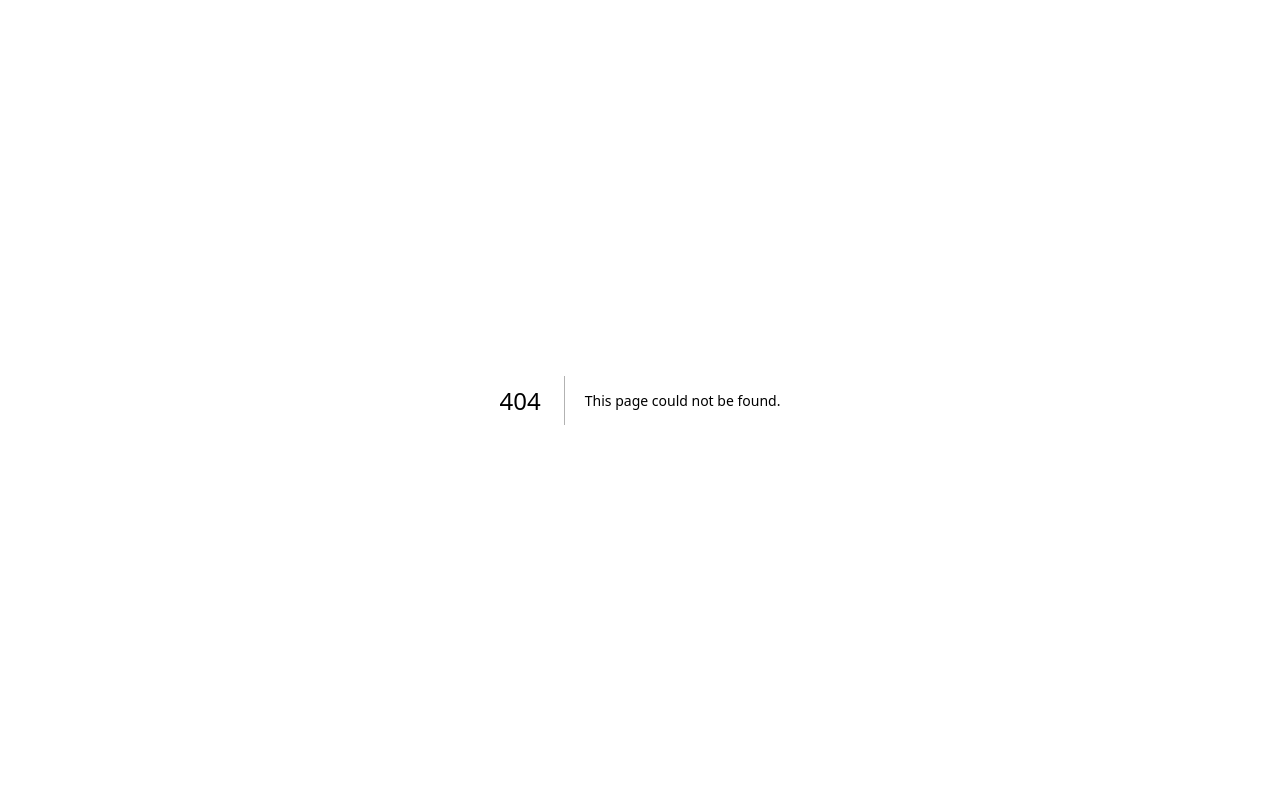
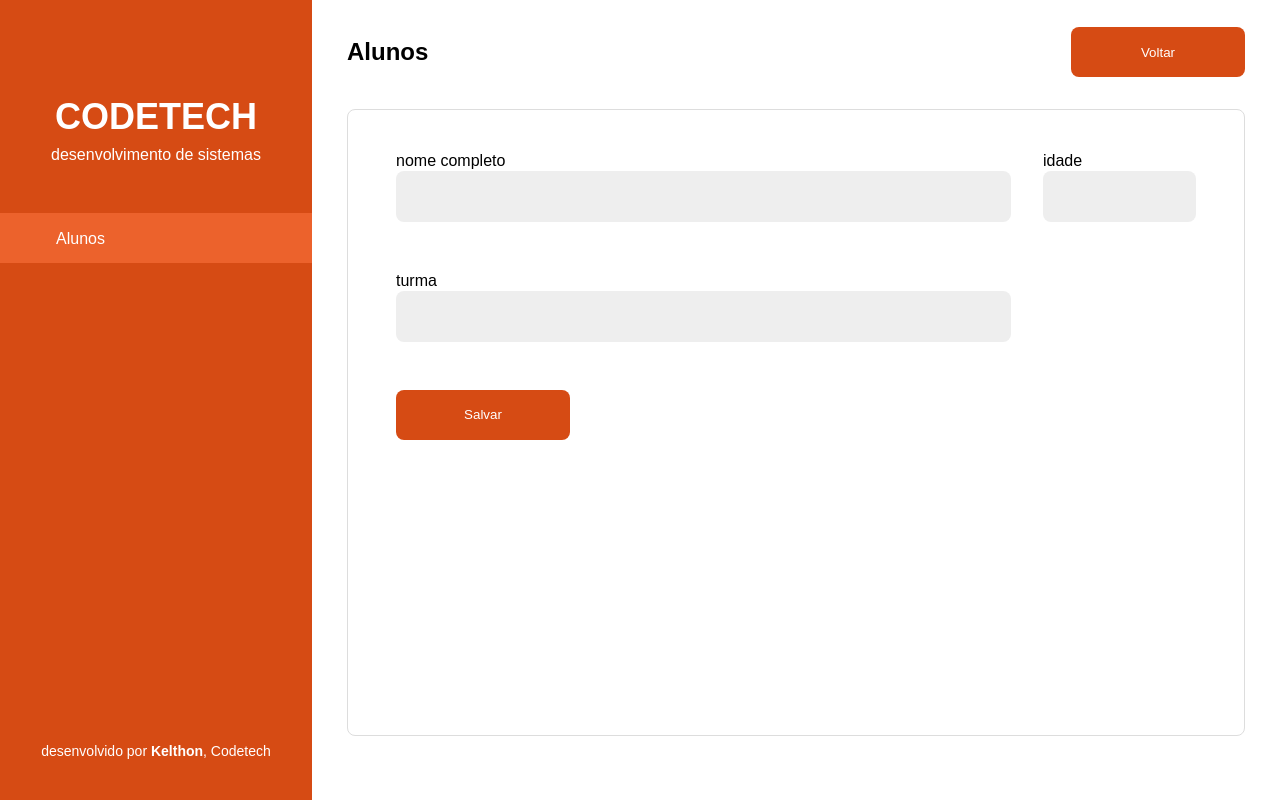
Before and after one commit to kelthon/codetech-challenge, a Next.js app in the folder app/: page /register/student in a window 1280 px wide. Before the commit this address had no page. Built offline with nearby package versions, Linux system fonts and the light colour scheme.

Commit message:
feat: created register student page

```diff
--- /dev/null
+++ b/app/src/app/components/navbar.module.css
@@ -0,0 +1,3 @@
+.navbar {
+
+}
--- /dev/null
+++ b/app/src/app/components/navbar.tsx
@@ -0,0 +1,3 @@
+export function NavBar() {
+  return <nav></nav>;
+}
--- a/app/src/app/globals.css
+++ b/app/src/app/globals.css
@@ -2,6 +2,7 @@
   /* Theme colors */
   --theme-background: #ffffff;
   --theme-foreground: #000000;
+  --theme-line: #DDDDDD;
 
   --theme-background-primary: #D64B14;
   --theme-foreground-primary: #ffffff;
@@ -22,6 +23,7 @@ body {
   font-family: Poppins, Arial, Helvetica, sans-serif;
   -webkit-font-smoothing: antialiased;
   -moz-osx-font-smoothing: grayscale;
+  line-height: 1.3125;
 }
 
 * {
--- a/app/src/app/register/student/components/menu.module.css
+++ b/app/src/app/register/student/components/menu.module.css
@@ -38,3 +38,9 @@
   text-align: center;
   padding-block: 2.5rem;
 }
+
+@media screen and (max-width: 768px) {
+  .aside {
+    display: none;
+  }
+}
--- /dev/null
+++ b/app/src/app/register/student/page.module.css
@@ -0,0 +1,99 @@
+.container {
+  display: flex;
+  height: 100vh;
+}
+
+.content {
+  flex: 1;
+  gap: 2rem;
+  display: flex;
+  flex-direction: column;
+  padding-block: 1.6875rem 4rem;
+  padding-inline: 2.1875rem;
+}
+
+.content > .title {
+  display: flex;
+  align-items: center;
+}
+
+.content > .title > span {
+  flex: 1;
+}
+
+.content > .title > button {
+  border: none;
+  width: 10.875rem;
+  height: 3.125rem;
+  border-radius: 0.5rem;
+  color: var(--theme-foreground-primary);
+  background-color: var(--theme-background-primary);
+}
+
+.content > form {
+  flex: 1;
+  gap: 3rem;
+  display: flex;
+  padding: 2.5rem 3rem;
+  border-radius: 0.5rem;
+  flex-direction: column;
+  border: 1px solid var(--theme-line);
+}
+
+.content > form > div {
+  gap: 2rem;
+  display: flex;
+}
+
+.content > form > div > p.inputGroup {
+  gap: 3rem;
+  display: flex;
+  flex-direction: column;
+}
+
+.content > form > div > p.inputGroup:first-child {
+  flex: 1;
+}
+
+.content > form > div > p.inputGroup > label {
+  display: flex;
+  flex-direction: column;
+}
+
+.content > form > div > p.inputGroup > label.inputText {
+  flex: 1;
+}
+
+.content > form > div > p.inputGroup > label.inputNumber {
+  width: 9.5625rem;
+}
+
+.content > form > div > p.inputGroup > label > input {
+  height: 3.175rem;
+  border: none;
+  border-radius: 0.5rem;
+  background-color: var(--theme-background-muted);
+}
+
+.content > form > p.inputGroup > button {
+  border: none;
+  width: 10.875rem;
+  height: 3.125rem;
+  border-radius: 0.5rem;
+  background-color: var(--theme-background-primary);
+  color: var(--theme-foreground-primary);
+}
+
+@media screen and (max-width: 768px) {
+  .content {
+    padding-inline: 1rem;
+  }
+
+  .content > form > div {
+    flex-direction: column;
+  }
+
+  .content > form {
+    padding-inline: 1rem;
+  }
+}
--- /dev/null
+++ b/app/src/app/register/student/page.tsx
@@ -0,0 +1,40 @@
+import { AsideMenu } from './components/menu';
+import styles from './page.module.css';
+
+export default function Register() {
+  return (
+    <div className={styles.container}>
+      <AsideMenu />
+      <section className={styles.content}>
+        <h2 className={styles.title}>
+          <span>Alunos</span>
+          <button type="button">Voltar</button>
+        </h2>
+
+        <form action="post">
+          <div>
+            <p className={styles.inputGroup}>
+              <label className={styles.inputText}>
+                nome completo
+                <input type="text" />
+              </label>
+              <label className={styles.inputText}>
+                turma
+                <input type="text" />
+              </label>
+            </p>
+            <p className={styles.inputGroup}>
+              <label className={styles.inputNumber}>
+                idade
+                <input type="text" />
+              </label>
+            </p>
+          </div>
+          <p className={styles.inputGroup}>
+            <button type="submit">Salvar</button>
+          </p>
+        </form>
+      </section>
+    </div>
+  );
+}
```
